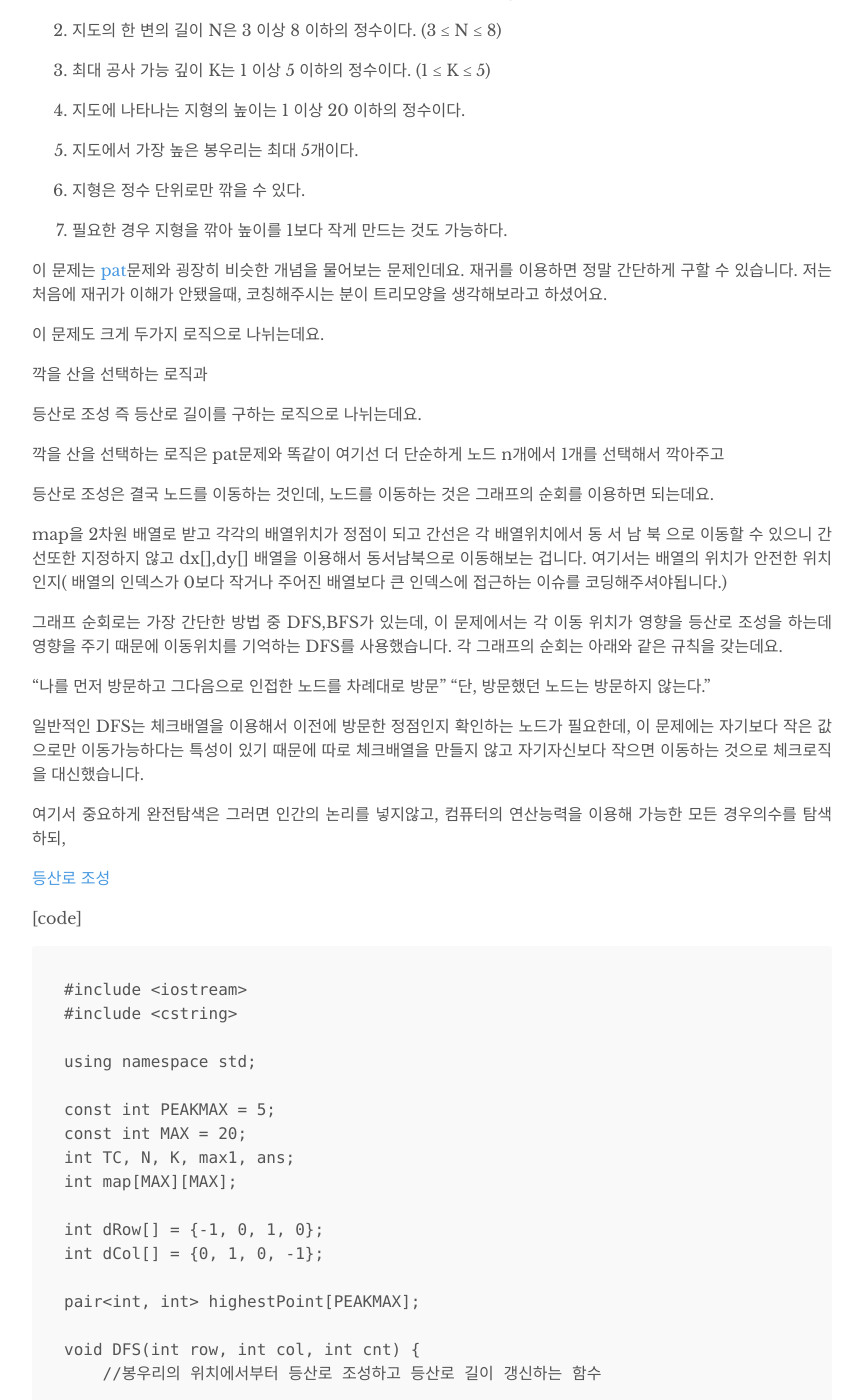
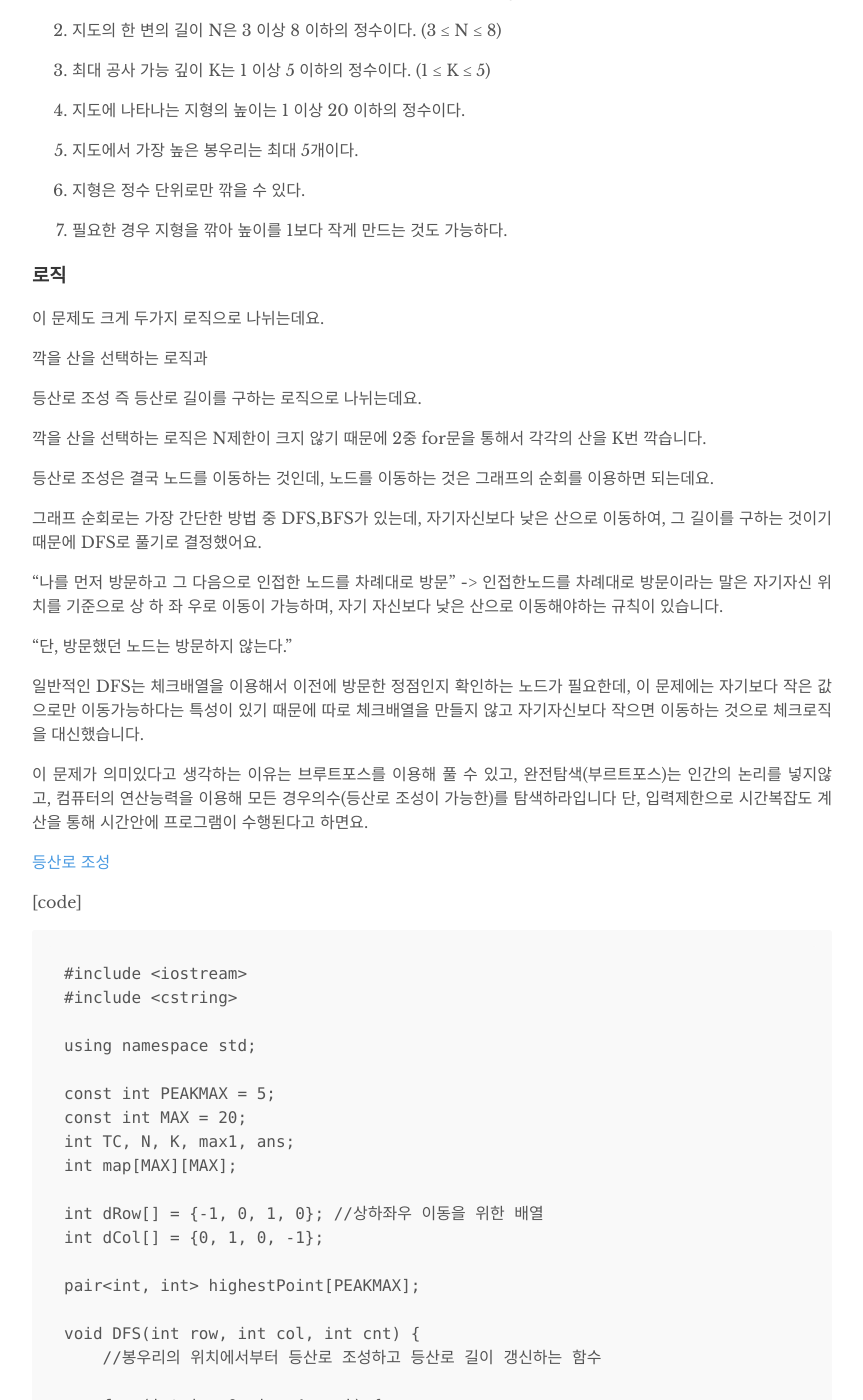
Before and after one commit to yobs0814/yobs0814.github.io, a Jekyll site: the page built from _posts/2018-10-04-SWExpert#1949.md, in a window 1280 px wide and 1400 px high, scrolled down 806 px. Shown: the whole window, without its empty margins (208-1071 px from the left). Built offline with Jekyll 4.4.1, drawn with Linux system fonts in a browser that asks for light colours; some of the changed text lies outside the part shown.

Commit message:
modify posts

```diff
--- a/_posts/2018-10-04-SWExpert#1949.md
+++ b/_posts/2018-10-04-SWExpert#1949.md
@@ -33,8 +33,7 @@ tags:
 7. 필요한 경우 지형을 깎아 높이를 1보다 작게 만드는 것도 가능하다.
 
 
-이 문제는 [pat](http://59.23.150.58/30stair/pat/pat.php?pname=pat)문제와 굉장히 비슷한 개념을 물어보는 문제인데요. 재귀를 이용하면 정말 간단하게 구할 수 있습니다.
-저는 처음에 재귀가 이해가 안됐을때, 코칭해주시는 분이 트리모양을 생각해보라고 하셨어요.
+### 로직
 
 이 문제도 크게 두가지 로직으로 나뉘는데요.
 
@@ -42,15 +41,16 @@ tags:
 
 등산로 조성 즉 등산로 길이를 구하는 로직으로 나뉘는데요.
 
-깍을 산을 선택하는 로직은 pat문제와 똑같이 여기선 더 단순하게 노드 n개에서 1개를 선택해서 깍아주고
+깍을 산을 선택하는 로직은 N제한이 크지 않기 때문에 2중 for문을 통해서 각각의 산을 K번 깍습니다.
 
 등산로 조성은 결국 노드를 이동하는 것인데, 노드를 이동하는 것은 그래프의 순회를 이용하면 되는데요.
 
-map을 2차원 배열로 받고 각각의 배열위치가 정점이 되고 간선은 각 배열위치에서 동 서 남 북 으로 이동할 수 있으니 간선또한 지정하지 않고 dx[],dy[] 배열을 이용해서 동서남북으로 이동해보는 겁니다. 여기서는 배열의 위치가 안전한 위치인지( 배열의 인덱스가 0보다 작거나 주어진 배열보다 큰 인덱스에 접근하는 이슈를 코딩해주셔야됩니다.)
+그래프 순회로는 가장 간단한 방법 중 DFS,BFS가 있는데, 자기자신보다 낮은 산으로 이동하여, 그 길이를 구하는 것이기 때문에
+DFS로 풀기로 결정했어요.
 
-그래프 순회로는 가장 간단한 방법 중 DFS,BFS가 있는데, 이 문제에서는 각 이동 위치가 영향을 등산로 조성을 하는데 영향을 주기 때문에 이동위치를 기억하는 DFS를 사용했습니다. 각 그래프의 순회는 아래와 같은 규칙을 갖는데요.
+"나를 먼저 방문하고 그 다음으로 인접한 노드를 차례대로 방문" -> 인접한노드를 차례대로 방문이라는 말은 자기자신 위치를 기준으로
+상 하 좌 우로 이동이 가능하며, 자기 자신보다 낮은 산으로 이동해야하는 규칙이 있습니다.
 
-"나를 먼저 방문하고 그다음으로 인접한 노드를 차례대로 방문"
 "단, 방문했던 노드는 방문하지 않는다."
 
 
@@ -58,7 +58,9 @@ map을 2차원 배열로 받고 각각의 배열위치가 정점이 되고 간
 이 문제에는 자기보다 작은 값으로만 이동가능하다는 특성이 있기 때문에 따로 체크배열을 만들지 않고
 자기자신보다 작으면 이동하는 것으로 체크로직을 대신했습니다.
 
-여기서 중요하게 완전탐색은 그러면 인간의 논리를 넣지않고, 컴퓨터의 연산능력을 이용해 가능한 모든 경우의수를 탐색하되,
+이 문제가 의미있다고 생각하는 이유는 브루트포스를 이용해 풀 수 있고,
+완전탐색(부르트포스)는 인간의 논리를 넣지않고, 컴퓨터의 연산능력을 이용해 모든 경우의수(등산로 조성이 가능한)를 탐색하라입니다
+단, 입력제한으로 시간복잡도 계산을 통해 시간안에 프로그램이 수행된다고 하면요.
 
 
 
@@ -76,7 +78,7 @@ const int MAX = 20;
 int TC, N, K, max1, ans;
 int map[MAX][MAX];
 
-int dRow[] = {-1, 0, 1, 0};
+int dRow[] = {-1, 0, 1, 0}; //상하좌우 이동을 위한 배열
 int dCol[] = {0, 1, 0, -1};
 
 pair<int, int> highestPoint[PEAKMAX];
@@ -117,6 +119,8 @@ int main() {
             for (int j = 0; j < N; ++j) {
                 cin >> map[i][j];
 
+                //  미리 봉우리 위치를 저장해두고
+
                 if (max1 < map[i][j]) {
                     max1 = map[i][j];
                     memset(highestPoint, 0, sizeof(highestPoint));
@@ -136,16 +140,26 @@ int main() {
             for (int i = 0; i < N; ++i) {
                 for (int j = 1; j <= K; ++j) {
 
+                    //2중 for문을 통해 각각의 산을 다 깍아보면서
+
                     map[k][i] -= j;
 //                        cout<<"row: "<<k<<", col:"<<i<<" 을 "<<j<<"만큼 깍아서 "<<map[k][i]<<"로 깍였음\n";
+
                     for (int l = 0; l < cnt; ++l) {
+
+                        //각각의 봉우리 위치에서 DFS를 수행한다.
+
                         int row = highestPoint[l].first;
                         int col = highestPoint[l].second;
 //                            cout<<"row: "<<row<<", col: "<<col<<"인 "<<map[row][col]<<"에 방문\n";
                         DFS(row, col, 1);
 //                            cout<<"봉우리 높이:"<<map[row][col]<<"에서"<<" row: "<<row<<", col: "<<col<<", 현재 제일 긴 등산로 길이: "<<ans<<"입니다\n";
                     }
+
+                    //깍았던 산을 원상복귀 시킨다. 백트래킹의 경우 함수 호출전에 상태를 바꿨으면 함수 호출 후 상태를 원복 시켜야 각각의 경우의 수가 독립적인 탐색을 한다고 볼 수 있음.
                     map[k][i] += j;
+
+
 
                 }
             }
```
Also changed, not shown: 1 other file.
